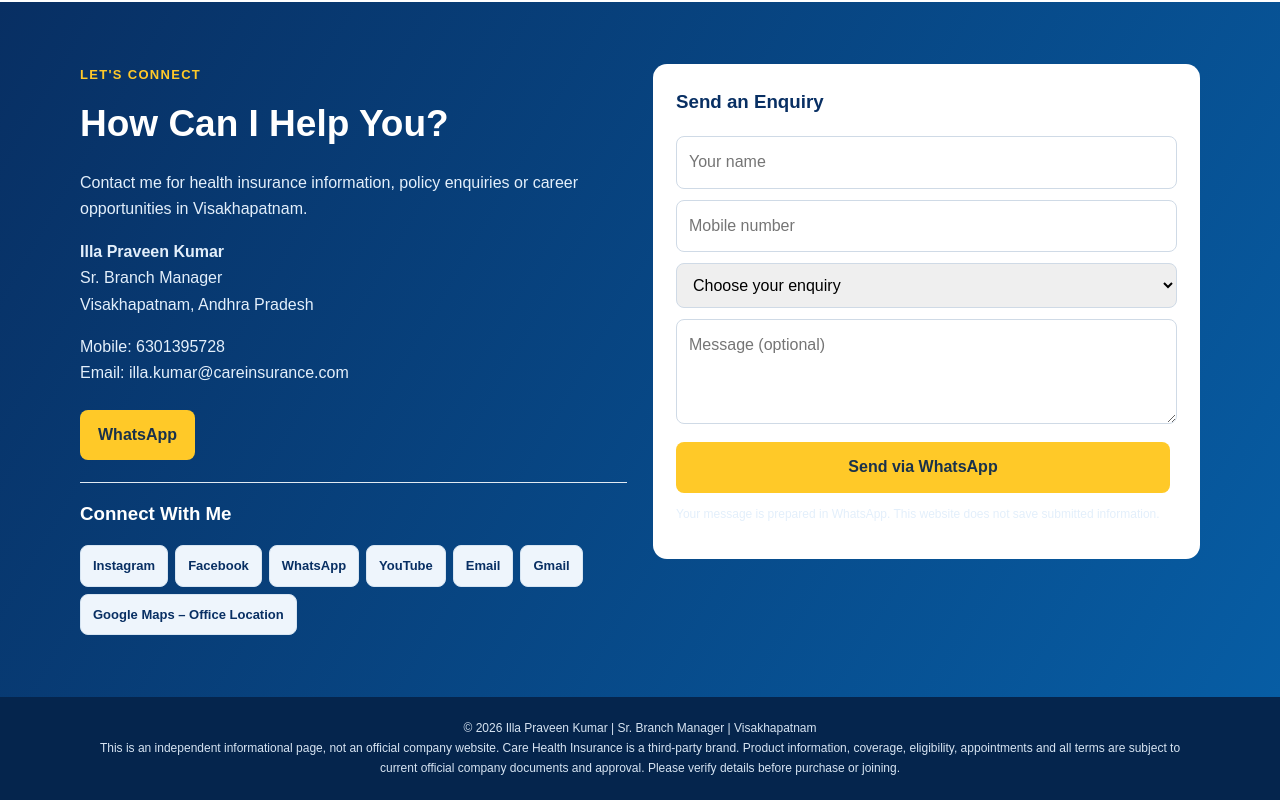
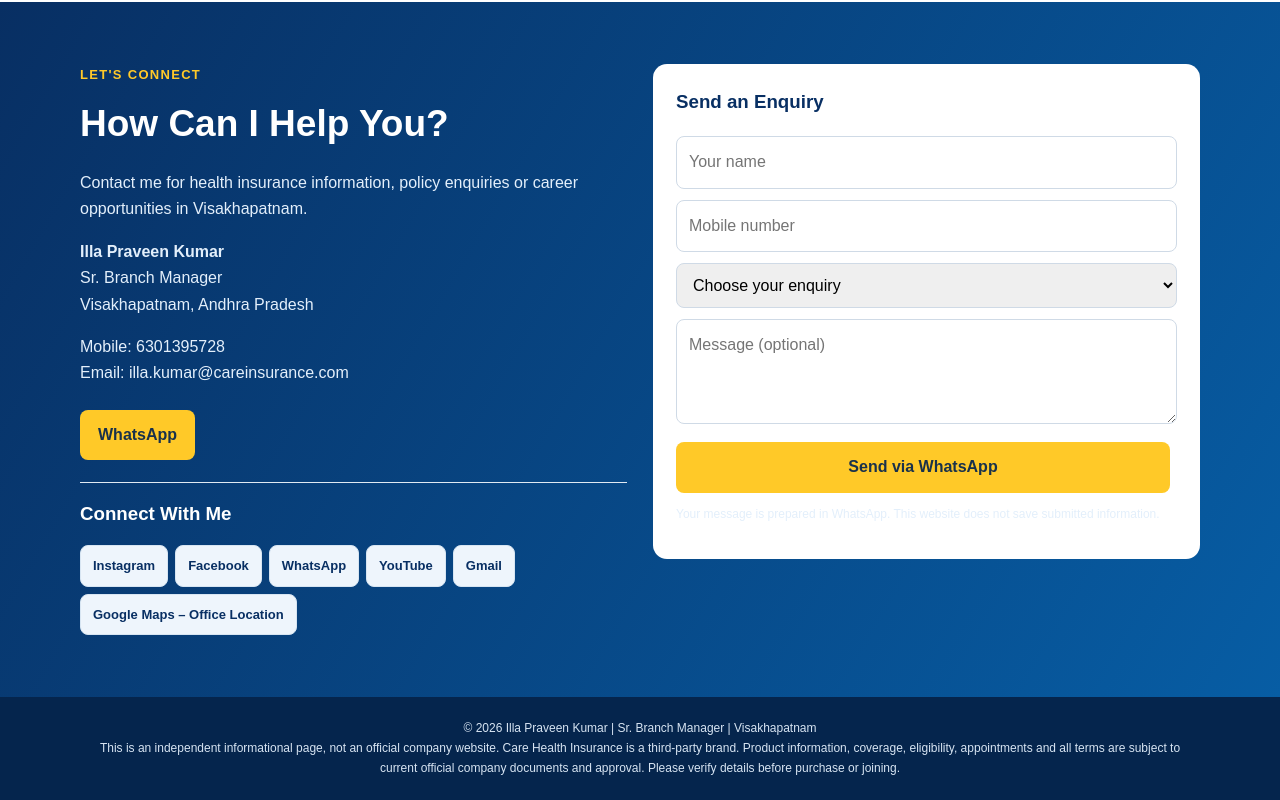
Before and after one commit to illapraveenkumar/Care-Health-Insurance, a plain HTML site: page index.html in a window 1280 px wide. Shown: the part 7876-8676 px from the top of the page. Drawn offline with Linux system fonts and the light colour scheme.

Commit message:
Update index.html

```diff
--- a/index.html
+++ b/index.html
@@ -69,7 +69,7 @@ section{padding:62px 0}.center{text-align:center}.kicker{color:#0872bd;font-size
 </div></div></section>
 
 <section class="contact" id="contact"><div class="wrap contact-grid"><div><div class="eyebrow">Let's connect</div><h2>How Can I Help You?</h2><p>Contact me for health insurance information, policy enquiries or career opportunities in Visakhapatnam.</p><p><strong>Illa Praveen Kumar</strong><br>Sr. Branch Manager<br>Visakhapatnam, Andhra Pradesh</p><p>Mobile: <a href="tel:+916301395728">6301395728</a><br>Email: <a href="mailto:illa.kumar@careinsurance.com">illa.kumar@careinsurance.com</a></p><a class="btn gold" href="https://wa.me/916301395728?text=Hello%2C%20I%20would%20like%20to%20know%20more." target="_blank" rel="noopener">WhatsApp</a>
-<div class="social-links"><h3>Connect With Me</h3><a class="btn" href="https://www.instagram.com/illa_praveenkumar" target="_blank" rel="noopener">Instagram</a><a class="btn" href="https://www.facebook.com/share/16eaL9oahY/" target="_blank" rel="noopener">Facebook</a><a class="btn" href="https://wa.me/916301395728" target="_blank" rel="noopener">WhatsApp</a><a class="btn" href="https://youtube.com/@illapraveenkumar" target="_blank" rel="noopener">YouTube</a><a class="btn" href="mailto:illa.kumar@careinsurance.com">Email</a><a class="btn" href="https://mail.google.com/mail/?view=cm&fs=1&to=illa.kumar@careinsurance.com" target="_blank" rel="noopener">Gmail</a><a class="btn" href="https://maps.app.goo.gl/F3DUSVGbVa3dzjVh9" target="_blank" rel="noopener">Google Maps – Office Location</a></div></div>
+<div class="social-links"><h3>Connect With Me</h3><a class="btn" href="https://www.instagram.com/illa_praveenkumar" target="_blank" rel="noopener">Instagram</a><a class="btn" href="https://www.facebook.com/share/16eaL9oahY/" target="_blank" rel="noopener">Facebook</a><a class="btn" href="https://wa.me/916301395728" target="_blank" rel="noopener">WhatsApp</a><a class="btn" href="https://youtube.com/@illapraveenkumar" target="_blank" rel="noopener">YouTube</a><a class="btn" href="mailto:illa.kumar@careinsurance.com">Gmail</a><a class="btn" href="https://maps.app.goo.gl/F3DUSVGbVa3dzjVh9" target="_blank" rel="noopener">Google Maps – Office Location</a></div></div>
 <div class="contact-box"><h3>Send an Enquiry</h3><form id="leadForm"><input id="name" placeholder="Your name" required><input id="phone" placeholder="Mobile number" type="tel" required><select id="interest" required><option value="">Choose your enquiry</option><option>Health Insurance Policy Information</option><option>Insurance Advisor / Agent Opportunity</option><option>Agency Team Leader Opportunity</option><option>Existing Policy Support</option></select><textarea id="message" rows="3" placeholder="Message (optional)"></textarea><button class="btn gold" type="submit">Send via WhatsApp</button></form><p class="note">Your message is prepared in WhatsApp. This website does not save submitted information.</p></div></div></section>
 </main>
 <footer><div class="wrap">© 2026 Illa Praveen Kumar | Sr. Branch Manager | Visakhapatnam<br>This is an independent informational page, not an official company website. Care Health Insurance is a third-party brand. Product information, coverage, eligibility, appointments and all terms are subject to current official company documents and approval. Please verify details before purchase or joining.</div></footer>
```
